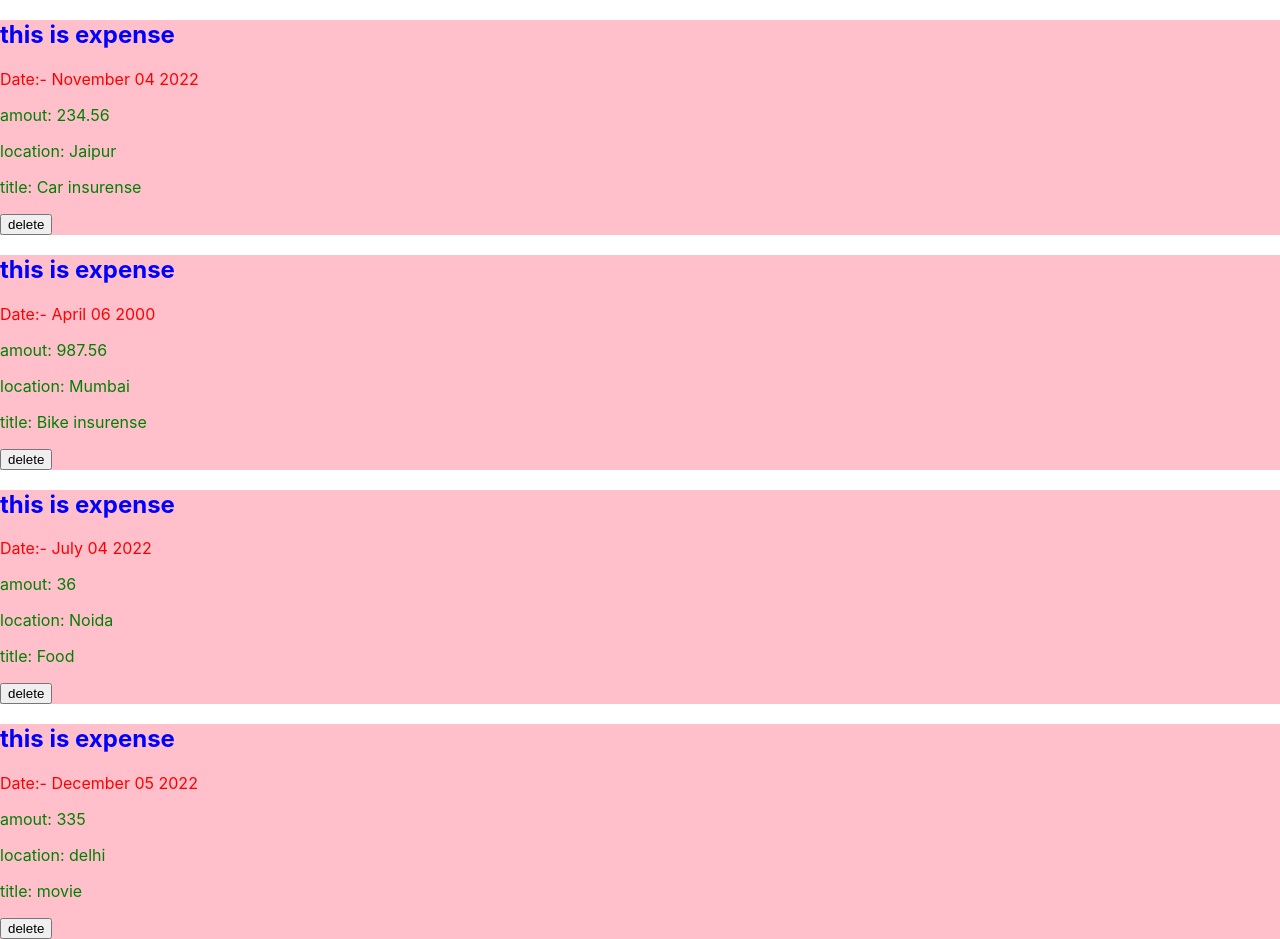
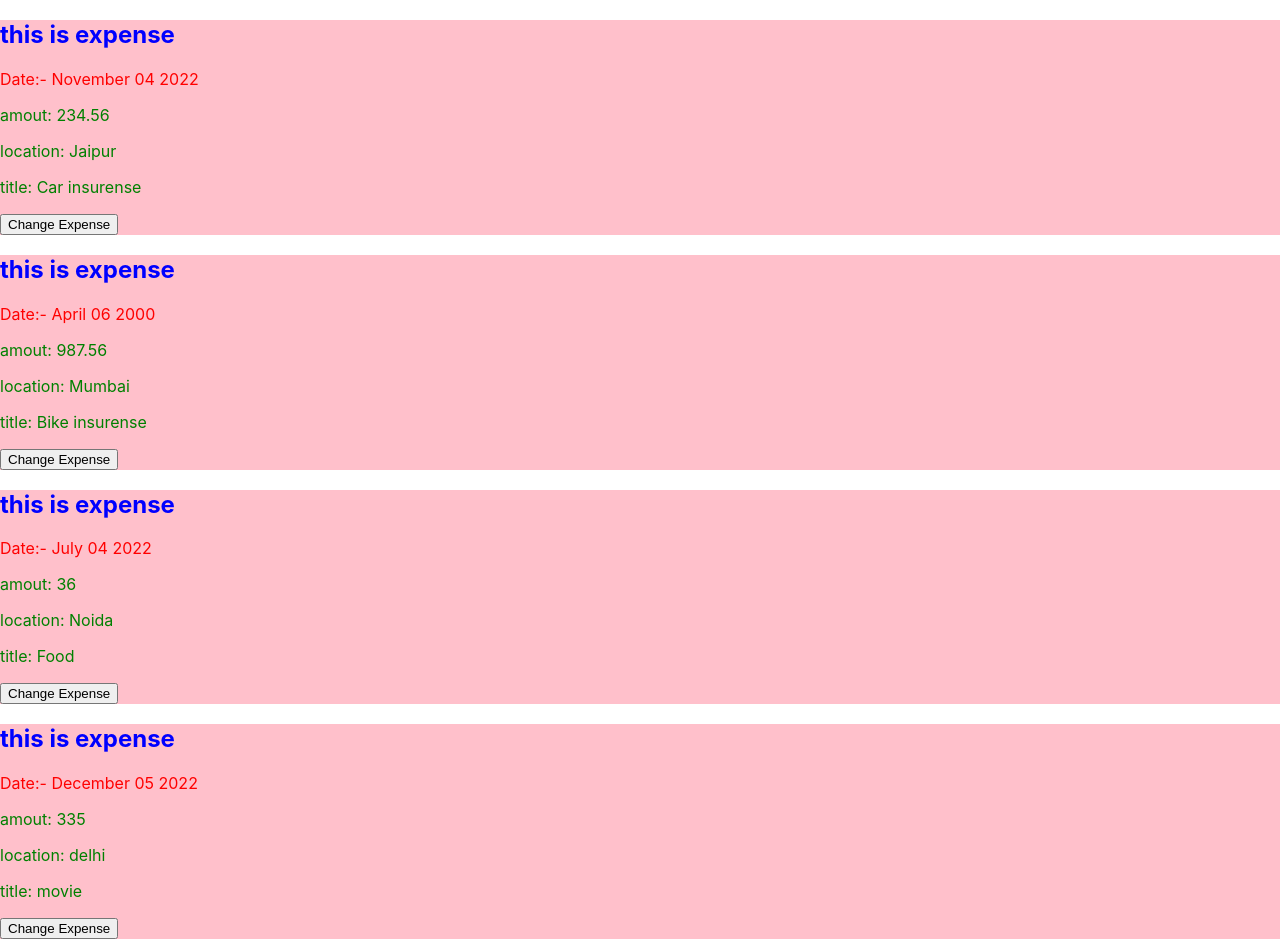
Before and after one commit to Ritikadhangar910/reactsharp, a React (Create React App) app: page / in a window 1280 px wide. Built offline with nearby package versions, Linux system fonts and the light colour scheme.

Commit message:
update expense

```diff
--- a/src/components/Expense/ExpenseItem.js
+++ b/src/components/Expense/ExpenseItem.js
@@ -2,12 +2,13 @@ import ExpenseDate from "./ExpenseDate";
 import ExpenseDetails from "./ExpenseDetails";
 import "../../App.css";
 import Card from "../UI/Card";
+import React, { useState } from "react";
 const ExpenseItem = (props) => {
-  function deleteExpense(e) {
-    const grabelem = e.target.parentNode;
-    const getdiv = e.target.parentNode.parentNode;
-    getdiv.removeChild(grabelem);
+  const [amount, setamount] = useState(props.amount);
+  function changeExpennse() {
+    setamount("100$");
   }
+
   return (
     <>
       <Card className="cover">
@@ -16,11 +17,11 @@ const ExpenseItem = (props) => {
         <ExpenseDate d={props.d} className="expensedate" />
         <ExpenseDetails
           className="expensedetail"
-          amount={props.amount}
+          amount={amount}
           location={props.location}
           title={props.title}
         />
-        <button onClick={deleteExpense}>delete</button>
+        <button onClick={changeExpennse}>Change Expense</button>
       </Card>
     </>
   );
```
